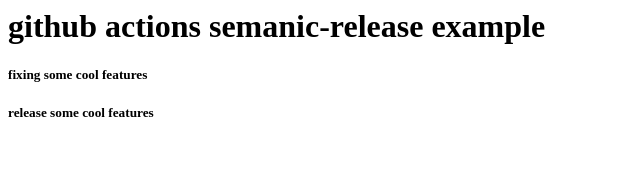
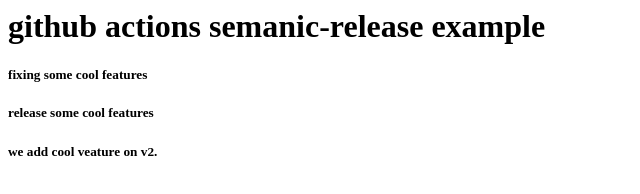
Before and after one commit to khanisak/github-actions-example, a website: page index.html in a window 1280 px wide. Shown: the whole page, without its empty margins (0-640 px from the left). Drawn offline with Linux system fonts and the light colour scheme.

Commit message:
perf: bunch of improvement features
BREAKING CHANGE: v1.0.x is not working anymore

```diff
--- a/index.html
+++ b/index.html
@@ -1,3 +1,6 @@
 <h1>github actions semanic-release example</h1>
 <h5>fixing some cool features</h5>
 <h5>release some cool features</h5>
+
+
+<h5>we add cool veature on v2.</h5>
```
